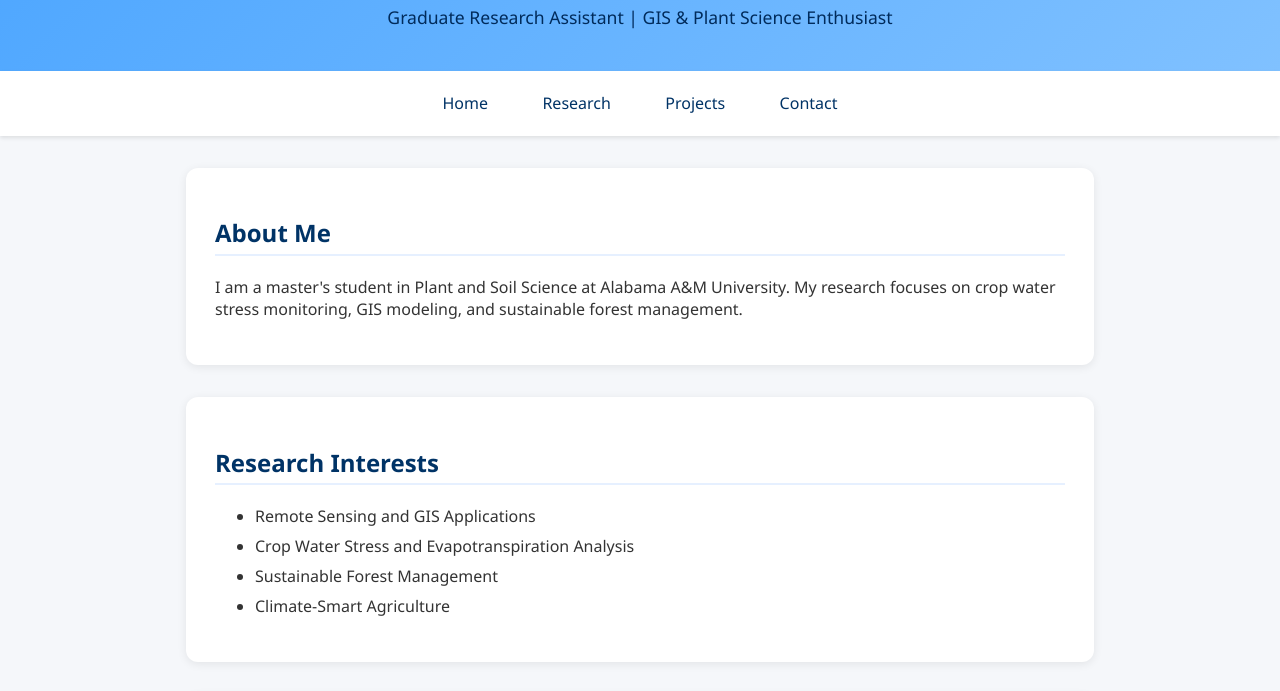
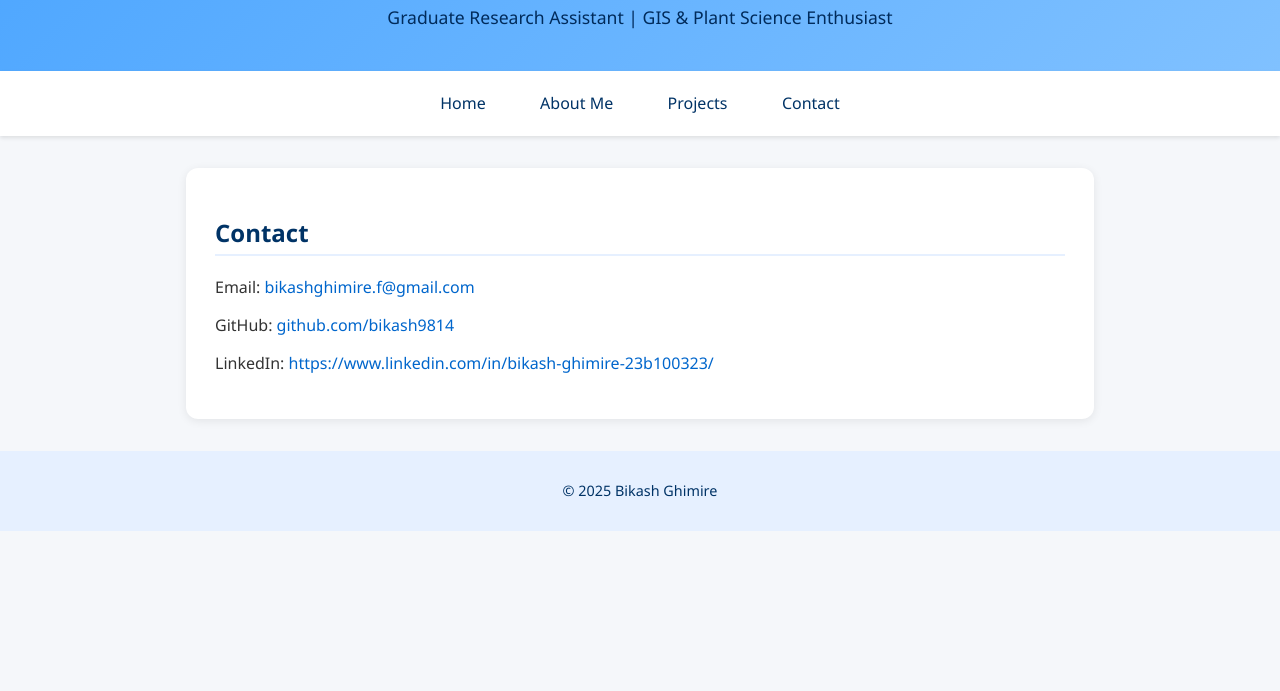
Before and after one commit to bikash9814/Bikash.Ghimire, a plain HTML site: page index.html in a window 1280 px wide. Shown: the part 91-782 px from the top of the page. Drawn offline with Linux system fonts and the light colour scheme.

Commit message:
Update index.html

```diff
--- a/index.html
+++ b/index.html
@@ -102,28 +102,11 @@
 
   <nav>
     <a href="index.html">Home</a>
-    <a href="research.html">Research</a>
+    <a href="aboutme.html">About Me</a>
     <a href="projects.html">Projects</a>
     <a href="contact.html">Contact</a>
   </nav>
 
-  <section>
-    <h2>About Me</h2>
-    <p>
-      I am a master's student in Plant and Soil Science at Alabama A&M University.
-      My research focuses on crop water stress monitoring, GIS modeling, and sustainable forest management.
-    </p>
-  </section>
-
-  <section>
-    <h2>Research Interests</h2>
-    <ul>
-      <li>Remote Sensing and GIS Applications</li>
-      <li>Crop Water Stress and Evapotranspiration Analysis</li>
-      <li>Sustainable Forest Management</li>
-      <li>Climate-Smart Agriculture</li>
-    </ul>
-  </section>
 
   <section>
     <h2>Contact</h2>
```
